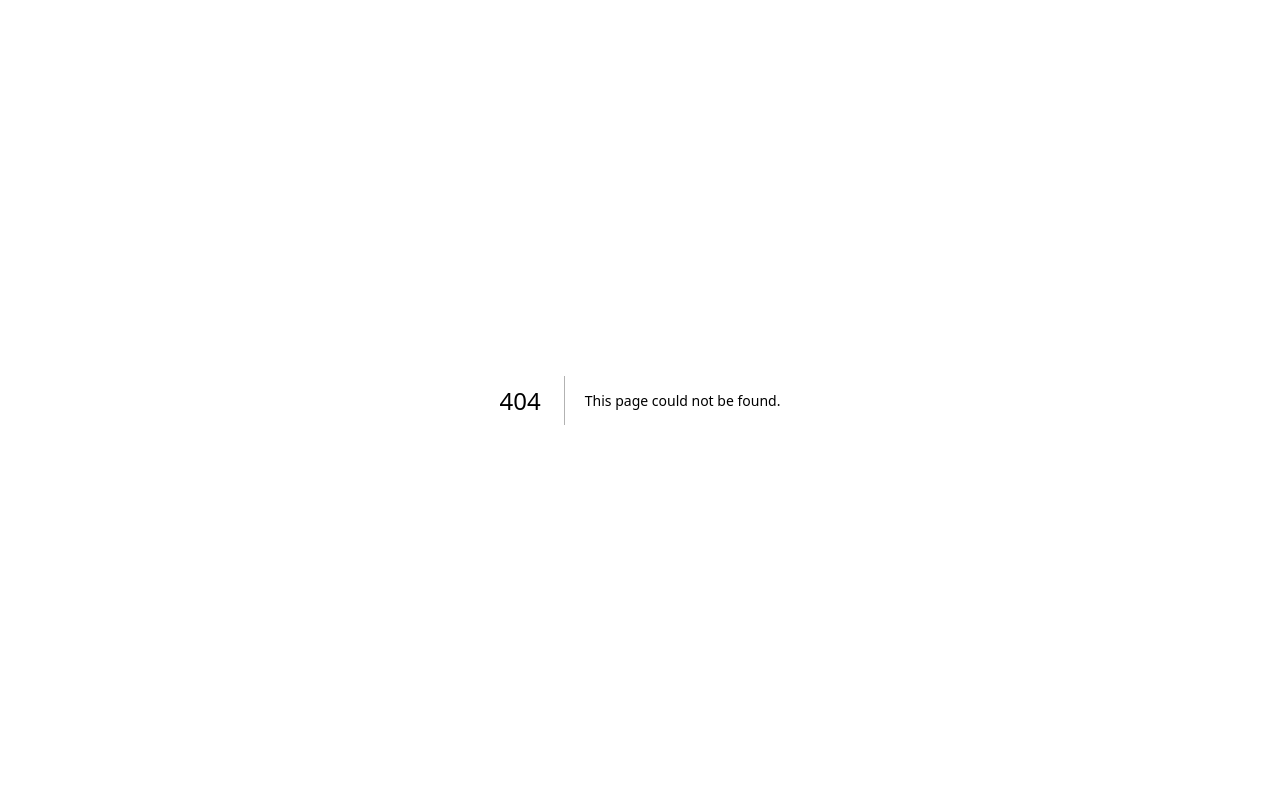
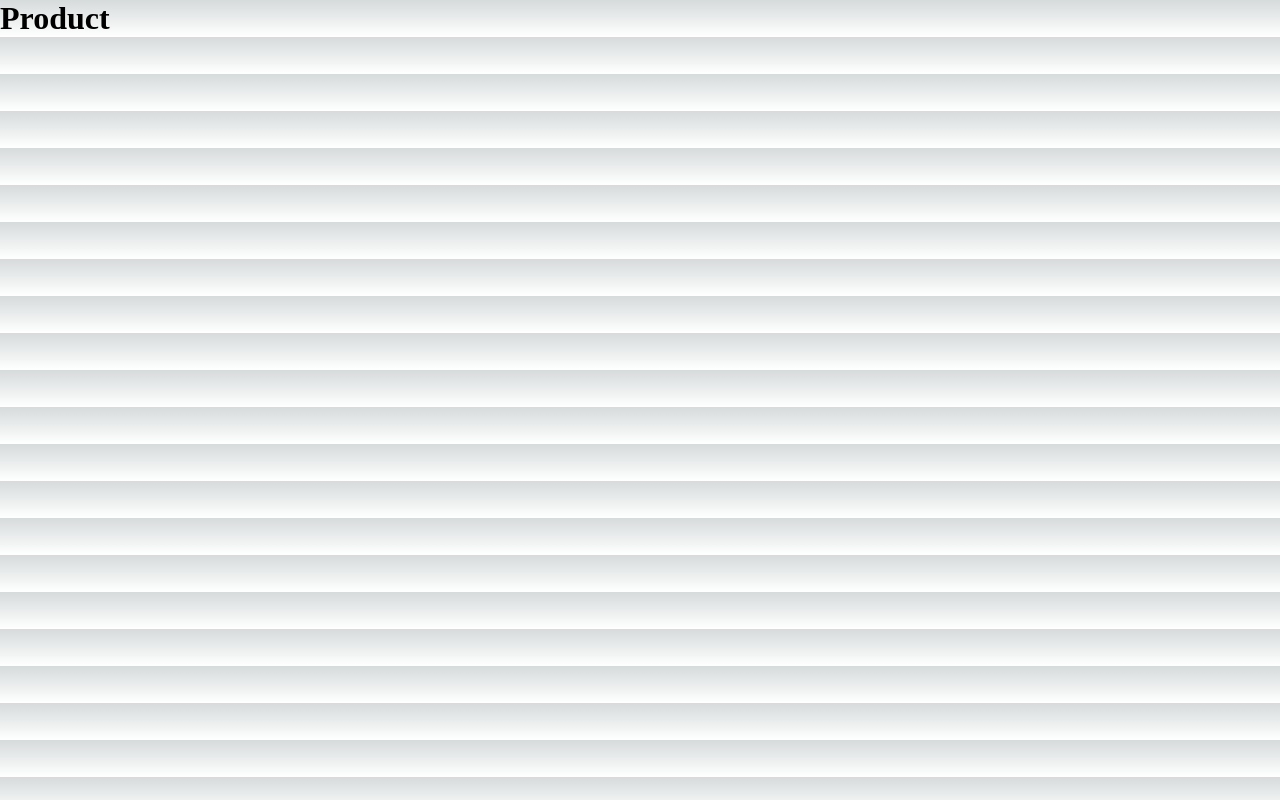
Before and after one commit to murilokuerten92/04-shop, a Next.js app: page /product in a window 1280 px wide. Before the commit this address had no page. Built offline with nearby package versions, Linux system fonts and the light colour scheme.

Commit message:
feat: first commit

```diff
--- /dev/null
+++ b/src/pages/product.tsx
@@ -0,0 +1,6 @@
+export default function Product() {
+
+    return (
+        <h1>Product</h1>
+    )
+}
```
Also changed, not shown: package.json (+6 -4 lines), 2 other files (tests, documents, lock files or other folders).
